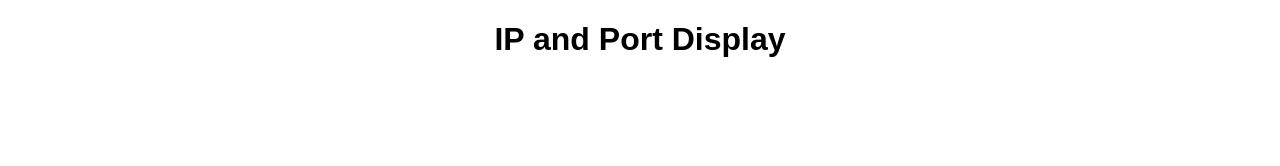
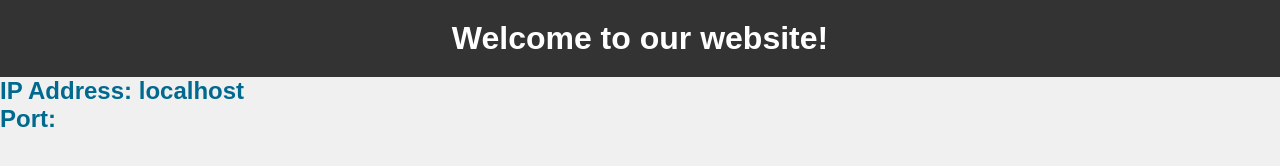
Before and after one commit to Rajhansp28/Website-Cluster-Port-based, a plain HTML site: page index.html in a window 1280 px wide. Drawn offline with Linux system fonts and the light colour scheme; no server answers.

Commit message:
Update index.html

```diff
--- a/index.html
+++ b/index.html
@@ -1,27 +1,93 @@
 <!DOCTYPE html>
-<html>
+<html lang="en">
 <head>
-	<title>IP and Port Display</title>
+    <meta charset="UTF-8">
+    <meta name="viewport" content="width=device-width, initial-scale=1.0">
+    <title>IP Address and Port</title>
     <style>
+        /* Global Styles */
+        * {
+            box-sizing: border-box;
+            margin: 0;
+            padding: 0;
+        }
+
         body {
             font-family: Arial, sans-serif;
+            background-color: #f0f0f0;
+        }
+
+        /* Header Styles */
+        .header {
+            background-color: #333;
+            color: #fff;
+            padding: 20px;
             text-align: center;
+        }
+
+        /* IP Address and Port Styles */
+        .ip-address {
+            font-size: 24px;
+            font-weight: bold;
+            color: #00698f;
+            animation: moveFromLeft 2s;
+        }
+
+        .port {
+            font-size: 24px;
+            font-weight: bold;
+            color: #00698f;
+            animation: moveFromTop 2s;
+        }
+
+        /* Animation Styles */
+        @keyframes moveFromLeft {
+            from {
+                transform: translateX(-100%);
+            }
+            to {
+                transform: translateX(0);
+            }
+        }
+
+        @keyframes moveFromTop {
+            from {
+                transform: translateY(-100%);
+            }
+            to {
+                transform: translateY(0);
+            }
+        }
+
+        /* Responsive Styles */
+        @media only screen and (max-width: 768px) {
+            .ip-address {
+                font-size: 18px;
+            }
+
+            .port {
+                font-size: 18px;
+            }
         }
     </style>
 </head>
 <body>
-	<h1>IP and Port Display</h1>
-	<p id="ip-port"></p>
+    <div class="header">
+        <h1>Welcome to our website!</h1>
+    </div>
+    <div class="content">
+        <div class="ip-address" id="ip-address"></div>
+        <div class="port" id="port"></div>
+    </div>
 
     <script>
         // Get the IP address and port using JavaScript
-		fetch('https://api.ipify.org?format=json')
-			.then(response => response.json())
-			.then(data => {
-				const ipAddress = data.ip;
-				const port = location.port;
-				document.getElementById('ip-port').innerHTML = `IP Address: ${ipAddress}<br>Port: ${port}`;
-			});
+        const ipAddress = window.location.hostname;
+        const port = window.location.port;
+
+        // Display the IP address and port on the webpage
+        document.getElementById("ip-address").innerHTML = `IP Address: ${ipAddress}`;
+        document.getElementById("port").innerHTML = `Port: ${port}`;
     </script>
 </body>
 </html>
```
Lines whose indentation alone changed are shown as unchanged.
